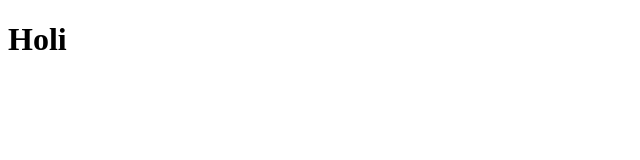
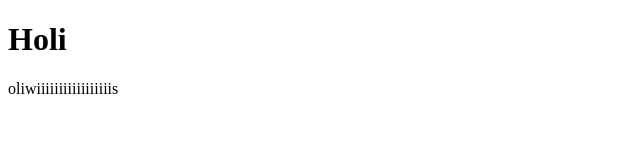
Before and after one commit to Kikedj01/proyecto-1-acamica-1, a plain HTML site: page index.html in a window 1280 px wide. Shown: the whole page, without its empty margins (0-640 px from the left). Drawn offline with Linux system fonts and the light colour scheme.

Commit message:
first commit

```diff
--- a/index.html
+++ b/index.html
@@ -7,5 +7,6 @@
 </head>
 <body>
     <h1>Holi</h1>
+        <p>oliwiiiiiiiiiiiiiiiiis</p>
 </body>
 </html>
```
